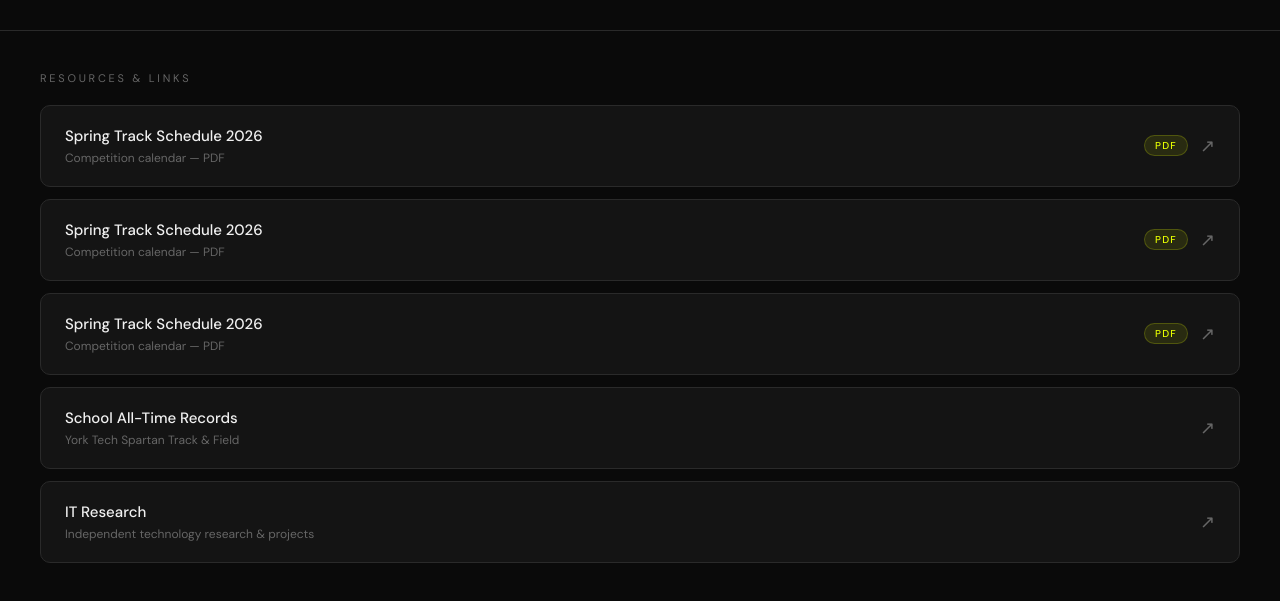
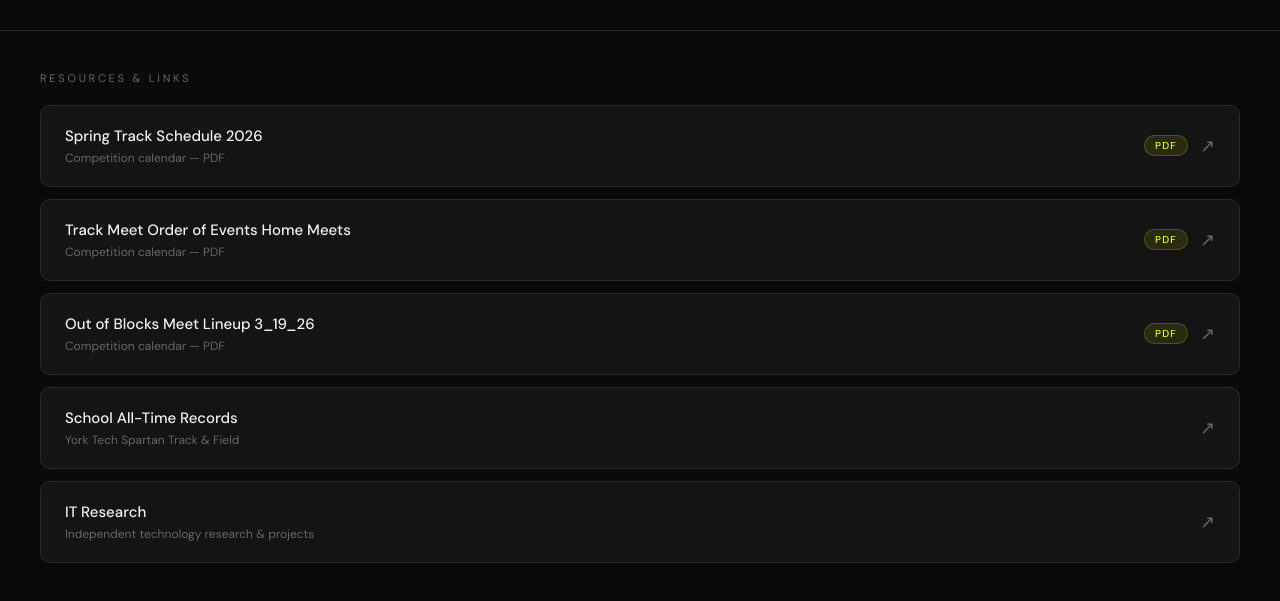
Before and after one commit to MasonGross211/MasonGross211.github.io, a plain HTML site: page about.html in a window 1280 px wide. Shown: the part 1103-1704 px from the top of the page. Drawn offline with Linux system fonts and the light colour scheme.

Commit message:
save 2.0.5

```diff
--- a/about.html
+++ b/about.html
@@ -347,7 +347,7 @@
 
         <a class="link-card" href="Track Meet Order of Events.pdf" target="_blank">
             <div class="link-card-info">
-                <div class="link-card-title">Spring Track Schedule 2026</div>
+                <div class="link-card-title">Track Meet Order of Events Home Meets</div>
                 <div class="link-card-sub">Competition calendar — PDF</div>
             </div>
             <div style="display:flex;align-items:center;gap:12px;">
@@ -358,7 +358,7 @@
 
         <a class="link-card" href="Out of Blocks Meet Lineup 3_19_26.pdf" target="_blank">
             <div class="link-card-info">
-                <div class="link-card-title">Spring Track Schedule 2026</div>
+                <div class="link-card-title">Out of Blocks Meet Lineup 3_19_26</div>
                 <div class="link-card-sub">Competition calendar — PDF</div>
             </div>
             <div style="display:flex;align-items:center;gap:12px;">
```
